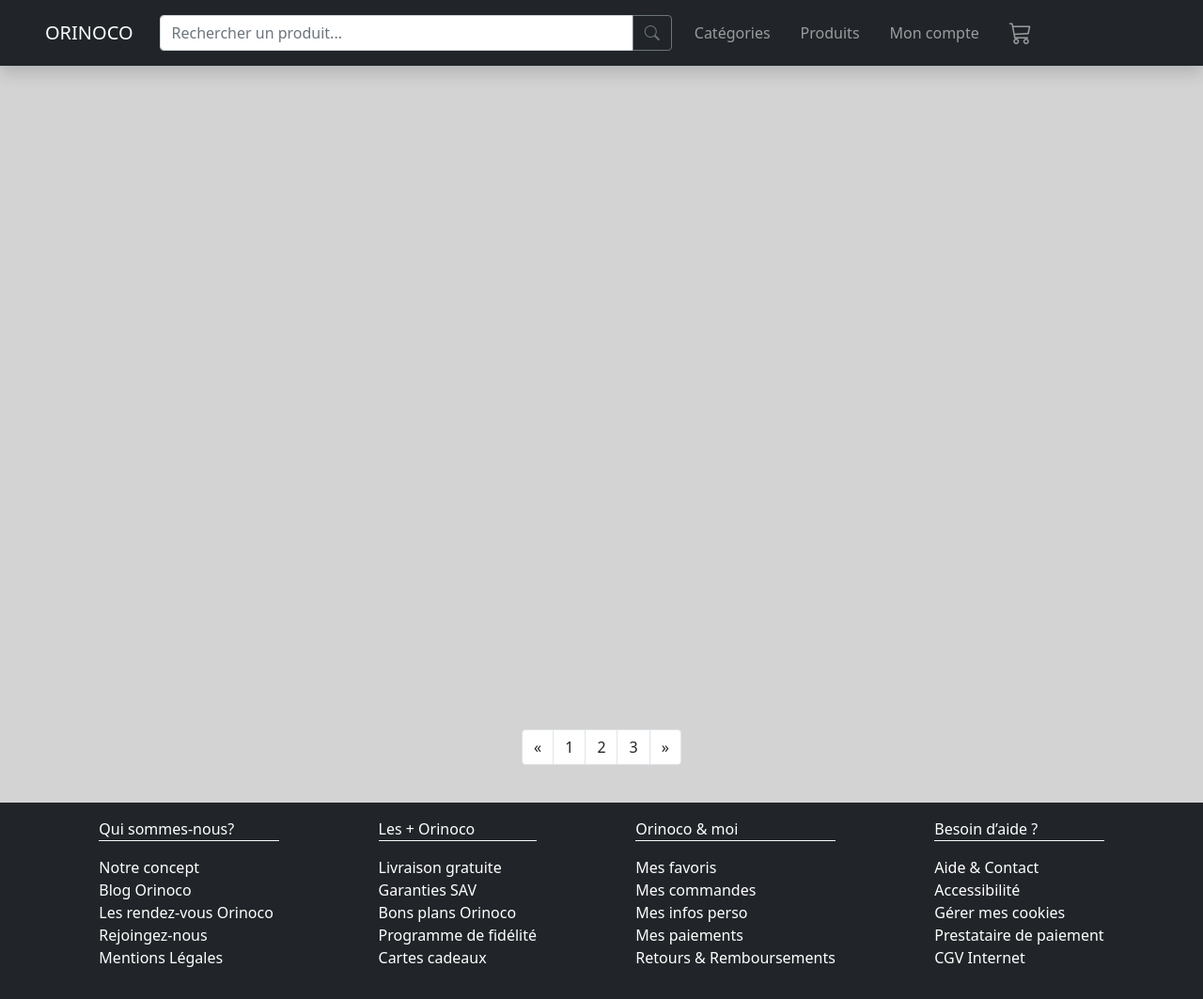
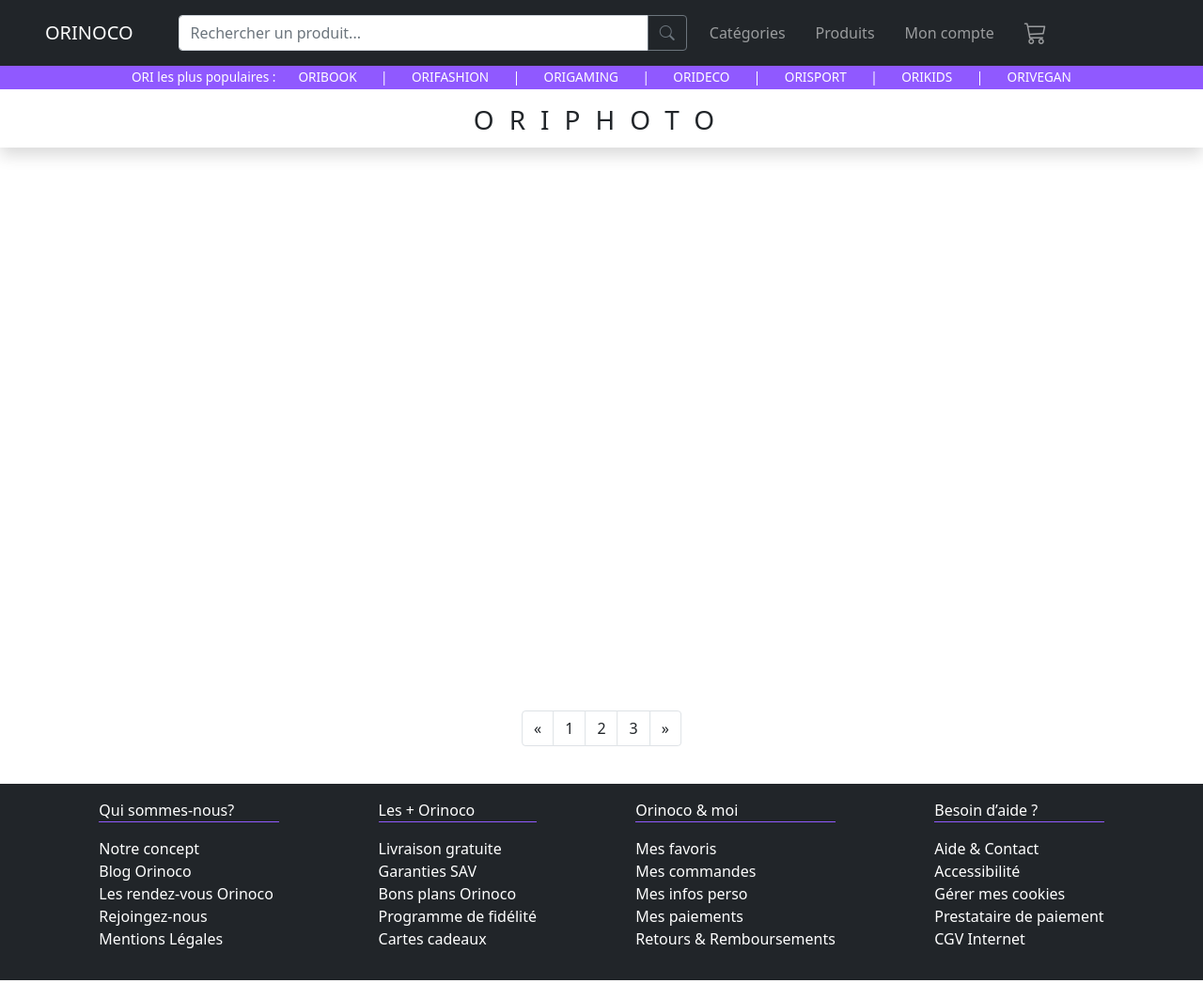
Before and after one commit to newnightcoder/DanielJulien_5_22062021, a website: page index.html in a window 1280 px wide. Shown: the whole page at 94% size. Drawn offline with nearby package versions, Linux system fonts and the light colour scheme; no server answers.

Commit message:
design ready desktop :white_check_mark:

```diff
--- a/index.html
+++ b/index.html
@@ -17,13 +17,13 @@
     <title>Orinoco | Accueil</title>
   </head>
 
-  <body style="background-color: lightgray">
-    <header>
-      <nav class="navbar navbar-expand-md bg-dark navbar-dark fixed-top shadow">
-        <a href="../../index.html" class="navbar-brand h1 mb-0 ms-5 text-center"
+  <body>
+    <header class="fixed-top shadow bg-white">
+      <nav class="navbar navbar-expand-md bg-dark navbar-dark">
+        <a href="../../index.html" class="navbar-brand h1 mb-0 mx-5 text-center"
           >ORINOCO <br
         /></a>
-        <div class="container">
+        <div class="navbar-container">
           <button
             class="navbar-toggler"
             type="button"
@@ -121,6 +121,48 @@
           </div>
         </div>
       </nav>
+      <nav
+        class="
+          nav-fav
+          text-white
+          d-flex
+          align-items-center
+          justify-content-center
+        "
+      >
+        <div
+          class="
+            nav-fav__container
+            d-flex
+            justify-content-center
+            align-items-center
+          "
+        >
+          <p class="m-0 me-4">ORI les plus populaires :</p>
+          <ul class="d-flex align-items-center justify-content-between p-0 m-0">
+            <li class="text-uppercase">OriBook</li>
+            |
+            <li class="text-uppercase">OriFashion</li>
+            |
+            <li class="text-uppercase">OriGaming</li>
+            |
+            <li class="text-uppercase">OriDeco</li>
+            |
+            <li class="text-uppercase">OriSport</li>
+            |
+            <li class="text-uppercase">OriKids</li>
+            |
+            <li class="text-uppercase">OriVegan</li>
+          </ul>
+        </div>
+      </nav>
+      <nav
+        class="pt-3 pb-1 text-center"
+        style="--bs-breadcrumb-divider: '&gg;'"
+        aria-label="breadcrumb"
+      >
+        <h3>ORIPHOTO</h3>
+      </nav>
     </header>
     <main class="position-relative pb-4 mb-4">
       <section class="content container py-5"></section>
@@ -162,9 +204,7 @@
             text-left
           "
         >
-          <p class="uppercase border-bottom border-1 border-light pe-5">
-            Qui sommes-nous?
-          </p>
+          <p class="uppercase pe-5">Qui sommes-nous?</p>
           <ul class="d-flex flex-column text-left">
             <li>Notre concept</li>
             <li>Blog Orinoco</li>
@@ -174,9 +214,7 @@
           </ul>
         </div>
         <div class="ul-container d-flex flex-column">
-          <p class="uppercase border-bottom border-1 border-light pe-5">
-            Les + Orinoco
-          </p>
+          <p class="uppercase pe-5">Les + Orinoco</p>
           <ul
             class="d-flex flex-column align-items-start justify-content-center"
           >
@@ -188,9 +226,7 @@
           </ul>
         </div>
         <div class="ul-container d-flex flex-column">
-          <p class="uppercase border-bottom border-1 border-light pe-5">
-            Orinoco & moi
-          </p>
+          <p class="uppercase pe-5">Orinoco & moi</p>
           <ul
             class="d-flex flex-column align-items-start justify-content-center"
           >
@@ -202,9 +238,7 @@
           </ul>
         </div>
         <div class="ul-container d-flex flex-column">
-          <p class="uppercase border-bottom border-1 border-light pe-5">
-            Besoin d’aide ?
-          </p>
+          <p class="uppercase pe-5">Besoin d’aide ?</p>
           <ul
             class="d-flex flex-column align-items-start justify-content-center"
           >
--- a/scss/globals.scss
+++ b/scss/globals.scss
@@ -18,7 +18,7 @@ body {
   overflow-x: hidden;
   &::before {
     content: "";
-    height: 180px;
+    height: 160px;
     display: block;
   }
 }
@@ -26,6 +26,9 @@ body {
   position: absolute;
   top: 5px;
   right: 10px;
+}
+.navbar-container {
+  width: 100%;
 }
 
 .bi-cart3 {
@@ -50,7 +53,9 @@ a {
   white-space: nowrap;
   text-decoration: none;
 }
-
+ul {
+  list-style-type: none;
+}
 .i-nav {
   font-size: 2rem;
   position: relative;
@@ -58,6 +63,26 @@ a {
 
 .navbar-nav {
   width: 100%;
+}
+
+.nav-fav {
+  height: 25px;
+  font-size: 0.85rem;
+  white-space: nowrap;
+  background-color: $cart-number-bg;
+  &__container {
+    width: 80%;
+    max-width: 1000px;
+    // border: 1px solid yellow;
+    p {
+      margin: 0 0 0 30px;
+      // border: 1px solid red;
+    }
+    ul {
+      // border: 1px solid red;
+      width: 90%;
+    }
+  }
 }
 
 main {
@@ -71,7 +96,6 @@ main {
   flex-direction: row;
   align-items: center;
   justify-content: space-evenly;
-  list-style-type: none;
   position: relative;
 
   li {
@@ -140,9 +164,12 @@ main {
 footer {
   height: $footer-height;
   width: 100%;
-  list-style-type: none;
-  ul {
-    list-style-type: none;
-    padding-left: 0 !important;
+  .ul-container {
+    .uppercase {
+      border-bottom: 1px solid $cart-number-bg;
+    }
+    ul {
+      padding-left: 0 !important;
+    }
   }
 }
--- a/scss/panier.scss
+++ b/scss/panier.scss
@@ -65,6 +65,10 @@ main {
 
 #form-section {
   display: none;
+  input,
+  select {
+    border: 1px solid dimgray;
+  }
   .form-check-input {
     box-shadow: none !important;
     &:checked {
--- a/scss/produit.scss
+++ b/scss/produit.scss
@@ -1,5 +1,9 @@
 @use 'globals.scss';
 @import "../node_modules/bootstrap/scss/bootstrap.scss";
+
+.breadcrumb-item.active {
+  color: rgb(24, 24, 24) !important;
+}
 
 .bi-check-lg {
   color: $teal-600;
--- a/scss/styles.scss
+++ b/scss/styles.scss
@@ -1,8 +1,20 @@
 @use "globals.scss";
 @import "../node_modules/bootstrap/scss/bootstrap.scss";
 
+h3 {
+  letter-spacing: 1ch;
+}
+
 .content {
   max-width: 900px;
+}
+
+.product {
+  transition: transform 500ms;
+  &:hover {
+    transform: scale(0.99);
+    cursor: default;
+  }
 }
 
 .link-product {
```
Also changed, not shown: shop/confirmation/confirmation.html (+1 -1 lines), shop/panier/panier.html (+1 -1 lines), shop/produit/produit.html (+53 -17 lines), css/confirmation.css, css/globals.css, css/panier.css, css/produit.css, css/styles.css, 5 other files.
